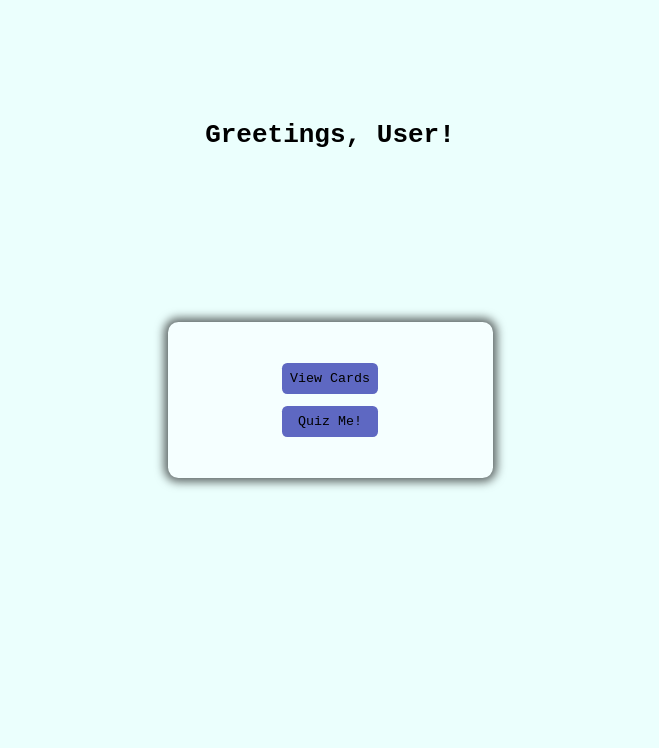
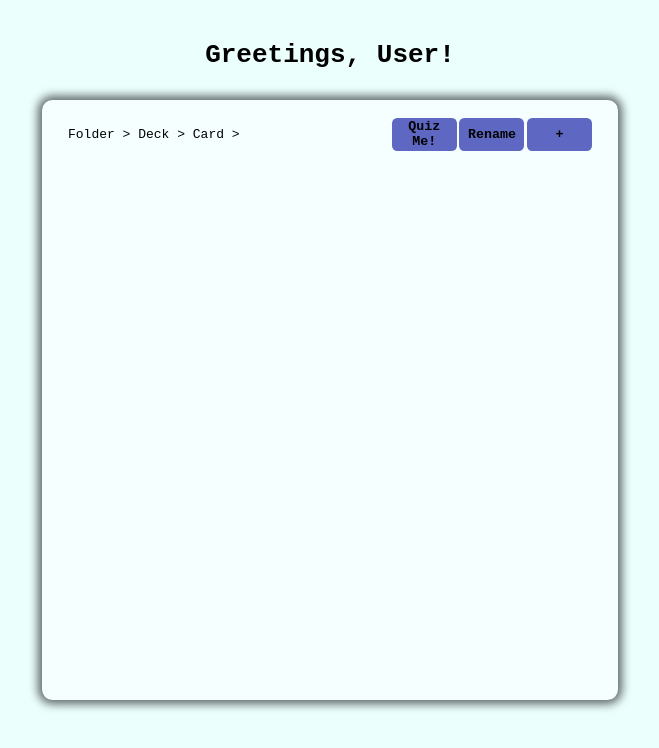
Before and after one commit to CyMain/FlashCardsAppFrontend, a React (Vite) app: page / in a window 1280 px wide. Shown: the top 748 px of the page, without its empty margins (310-969 px from the left). Built offline with nearby package versions, Linux system fonts and the light colour scheme.

Commit message:
feat: create main menu view and folder view

```diff
--- a/src/App.css
+++ b/src/App.css
@@ -53,6 +53,10 @@ label{
   justify-content: center;
 }
 
+.sub-screen{
+  justify-content: center;
+}
+
 /* GROUPING STYLINGS */
 .container{
   border: none;
@@ -73,6 +77,27 @@ label{
   }
 }
 
+.sub-screen-container{
+  border: none;
+  box-shadow: 0 0 10px 4px #00000099;
+  background-color: #f5ffff;
+  border-radius: 0.8rem;
+  padding: 1.2rem 2rem;
+  display: flex;
+  flex-direction: column;
+  align-items: center;
+  justify-content: flex-start;
+  width: clamp(25rem,45vw, 100rem);
+  height: clamp(25rem, 75dvh, 150rem);
+  min-width: 45vw;
+  min-height: 25rem;
+  >*{
+    display: flex;
+    flex-direction: column;
+    gap: 1.5rem;
+  }
+}
+
 .buttons-group{
   display: flex;
   flex-direction: column;
@@ -85,3 +110,34 @@ label{
   top: 15dvh;
   text-align: center;
 }
+
+.sub-screen-title{
+  position: fixed;
+  top: 5dvh;
+  text-align: center;
+}
+
+.nav-group{
+  display: flex;
+  flex-direction: row;
+  align-items: center;
+  justify-content: space-between;
+  width: 100% ;
+  gap: 0.2rem;
+  >.dir-tracking{
+
+  }
+  >.action-btns{
+    display: flex;
+    gap: 0.2rem;
+    >button{
+      display: flex;
+      align-items: center;
+      justify-content: center;
+      font-weight: bold;
+      text-align: center;
+      aspect-ratio: 2/1;
+      height: 2.5rem;
+    }
+  }
+}
--- a/src/App.jsx
+++ b/src/App.jsx
@@ -100,9 +100,16 @@ function App() {
 const MainApp = (
   {username}
 ) =>{
+  const [view, setView] = useState("folder");
+  const currFolder = {};
+  const currDeck = {};
+  const currCard = {};
 
   return(
     <>
+      {
+        view === "main" ?
+        (
           <div className="screen-fill main-screen">
             <h1 className='screen-title'>Greetings, {username}!</h1>
             <div className="container">
@@ -112,7 +119,31 @@ const MainApp = (
               </div>
             </div>
           </div>
-
+        ) : (
+          view === "folder" ?
+          (
+            <div className="screen-fill sub-screen">
+              <h1 className='sub-screen-title'>Greetings, {username}!</h1>
+              <div className="sub-screen-container">
+                <div className="nav-group">
+                  <div className="dir-tracking">
+                    Folder &gt; Deck &gt; Card &gt;
+                  </div>
+                  <div className="action-btns">
+                    <button type="button">Quiz Me!</button>
+                    <button type="button">Rename</button>
+                    <button type="button">+</button>
+                  </div>
+                </div>
+              </div>
+            </div>
+          )
+          :
+          (
+            ""
+          )
+        )
+      }
     </>
   )
 }
```
Lines whose indentation alone changed are shown as unchanged.
